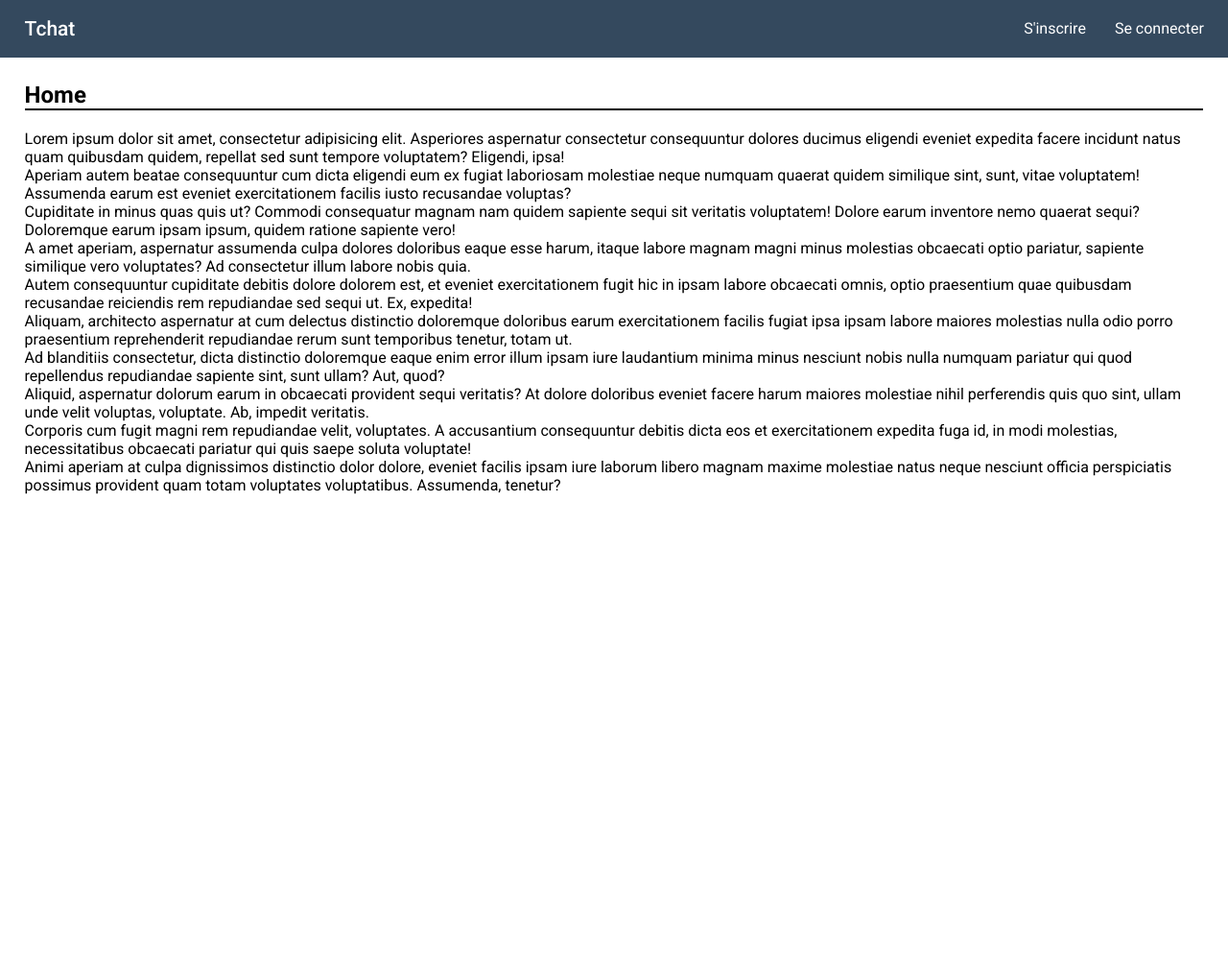
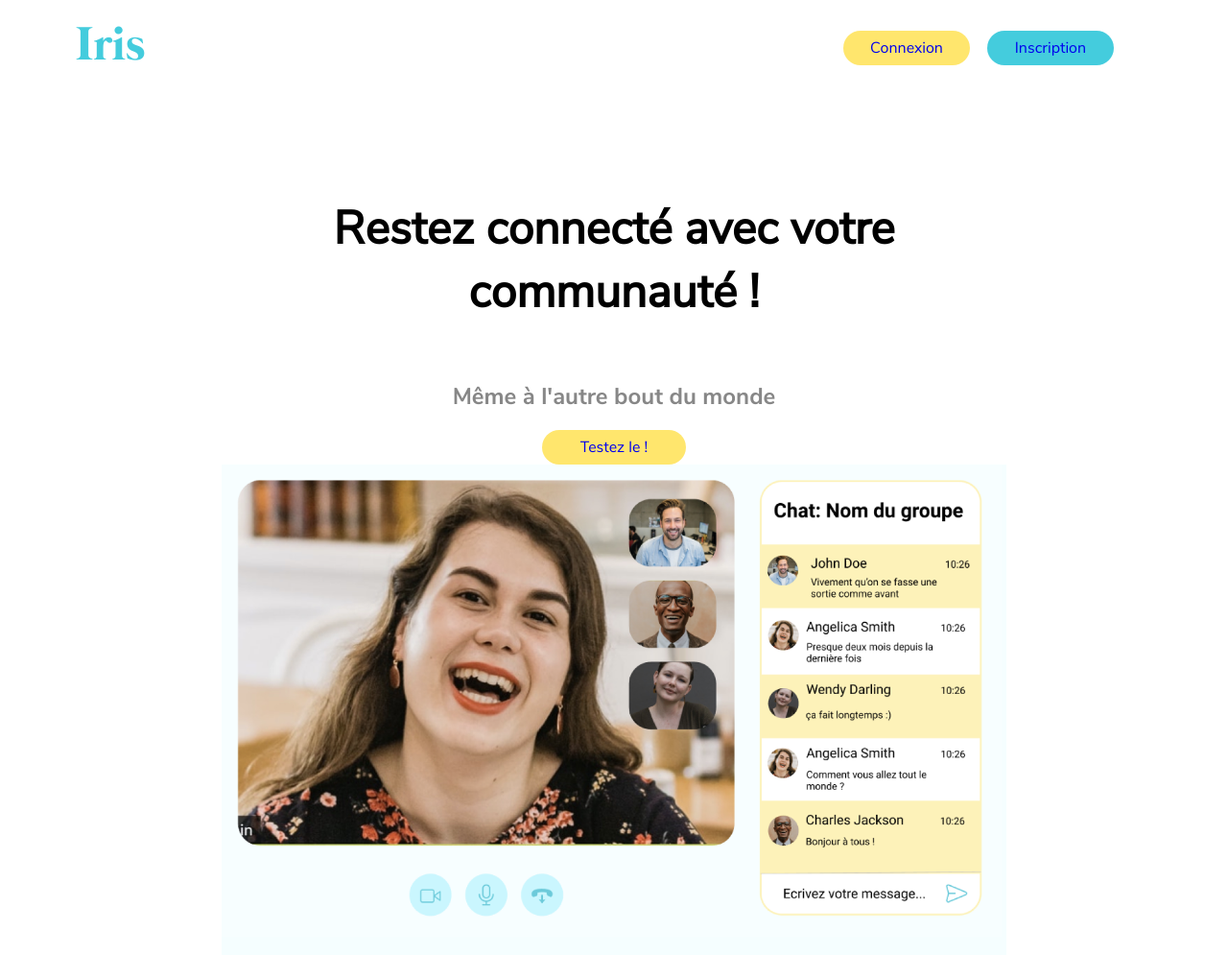
Before and after one commit to Ash-sb/Iris-appchat, a PHP site: page / in a window 1280 px wide. Shown: the whole page at 96% size. Before the commit the page ends 515 px from the top, so only its background shows below. Run offline with PHP 8.4, Linux system fonts and the light colour scheme.

Commit message:
index style and content

```diff
--- a/body/topbar.php
+++ b/body/topbar.php
@@ -1,5 +1,5 @@
 <div class="topbar">
-    <a class="app-name" href="index.php">Tchat</a>
+    <a class="app-name" href="index.php">Iris</a>
     <span class="menu">
         <?php
             if(isLogged() == 1){
@@ -9,8 +9,9 @@
                 <?php
             }else{
                 ?>
-                    <a href="index.php?page=register" class="<?php echo ($page=='register') ? 'active' : '' ?>">S'inscrire</a>
-                    <a href="index.php?page=signin" class="<?php echo ($page=='signin') ? 'active' : '' ?>">Se connecter</a>
+                    <button id="btn-connexion"><a href="index.php?page=signin" class="<?php echo ($page=='signin') ? 'active' : '' ?>">Connexion</a></button>
+                    <button id="btn-inscription"><a href="index.php?page=register" class="<?php echo ($page=='register') ? 'active' : '' ?>">Inscription</a></button>
+
                 <?php
             }
         ?>
--- a/css/style.css
+++ b/css/style.css
@@ -1,5 +1,6 @@
 *{
     box-sizing:border-box;
+    font-family: 'NunitoSans-Regular';
 }
 
 @font-face {
@@ -11,6 +12,21 @@
     url('font/app.svg?23297456#app') format('svg');
     font-weight: normal;
     font-style: normal;
+}
+
+@font-face {
+    font-family: 'Mermaid1001';
+    src: url('font/Mermaid1001.ttf') format('truetype');
+}
+
+@font-face {
+    font-family: 'NunitoSans-Regular';
+    src: url('font/NunitoSans-Regular.ttf');
+}
+
+@font-face {
+    font-family: 'NunitoSans-Bold';
+    src: url('font/NunitoSans-Bold.ttf');
 }
 
 [class^="i-"]:before, [class*=" i-"]:before {
@@ -32,7 +48,7 @@
 
 
 body{
-    font-family: Roboto;
+
     margin: 0;
     padding: 0;
 }
@@ -44,43 +60,93 @@ body{
     padding: 5px 2%;
 }
 
+/* Styles de l'index.php */
+
 .topbar{
-    background-color: #34495e;
-    height:60px;
+    display: flex;
+    justify-content: space-between;
+    align-items: center;
     width:100%;
-    line-height: 60px;
-    padding:0 2%;
-    position:fixed;
+    line-height: 100px;
+    padding:0 5%;
     top:0px;
     color: #FFF;
 }
 
 .topbar .app-name{
-    color:inherit;
+    color:#44CCDD;
     text-decoration:none;
-    font-size:21px;
-    font-weight:500;
+    font-family: 'Mermaid1001';
+    font-size: 50px;
 }
 
 .topbar .menu{
-    position:absolute;
-    right:10px;
+    display: flex;
+    margin-right: 4%;
 }
 
-.topbar .menu a{
-    color:inherit;
-    text-decoration:none;
-    float:left;
-    padding:0 15px;
+button {
+    border-radius: 50px;
+    margin: auto;
+    border:none;
+    width: 150px;
+    height:36px;
+    cursor:pointer;
+    font-size:16px;
+    outline:none;
+    background-color: #FFE66D;
 }
 
-.topbar .menu a:hover{
-    background-color: #2c3e50;
+.topbar button {
+    margin: 0 3%;
 }
 
-.topbar .menu a.active{
-    background-color: #2c3e50;
+
+
+#btn-inscription {
+    background-color: #44CCDD;
 }
+
+a {
+    text-decoration:none;
+    padding:0 15px;
+
+}
+
+a:hover {
+    font-family: 'NunitoSans-Bold';
+    font-size: 18px;
+}
+
+a:visited {
+    color: white;
+}
+
+
+main {
+    width: 95%;
+    height: 100vh;
+    margin: 0 auto;
+}
+
+.home-content {
+    display: flex;
+    flex-direction: column;
+    text-align: center;
+    margin: auto;
+    width: 70%;
+}
+
+.entete {
+    font-size: 48px;
+}
+
+.sous-titre {
+    font-family: 'NunitoSans-Bold';
+    font-size: 24px;
+    color: #878787;
+}
+
 
 .field{
     position: relative;
@@ -92,7 +158,6 @@ body{
     position: relative;
     margin: 0;
     display: block;
-
     color:  #bfbfbf;
     line-height: 16px;
     font-size: 16px;
@@ -162,24 +227,8 @@ body{
     background-color: #e74c3c;
 }
 
-button{
-    background-color:#34495e;
-    border:2px solid #34495e;
-    display:block;
-    width:100%;
-    height:36px;
-    color:#fff;
-    border-radius:2px;
-    cursor:pointer;
-    font-size:16px;
-    margin:5px 0;
-    outline:none;
-}
 
-button:hover{
-    background:none;
-    color:#34495e;
-}
+
 
 .header{
     display: block;
--- a/functions/main-functions.php
+++ b/functions/main-functions.php
@@ -3,7 +3,7 @@
     $dbhost = 'localhost';
     $dbname = 'tchat';
     $dbuser = 'root';
-    $dbpswd = '';
+    $dbpswd = 'root';
 
     try{
         $db = new PDO('mysql:host='.$dbhost.';dbname='.$dbname,$dbuser,$dbpswd, array(PDO::MYSQL_ATTR_INIT_COMMAND => 'SET NAMES utf8', PDO::ATTR_ERRMODE => PDO::ERRMODE_WARNING));
--- a/index.php
+++ b/index.php
@@ -22,7 +22,9 @@
 <html lang="fr">
     <head>
         <meta charset="UTF-8">
-        <title>Application web de tchat</title>
+        <meta http-equiv="X-UA-Compatible" content="IE=edge">
+        <meta name="viewport" content="width=device-width, initial-scale=1.0">
+        <title>Iris - Application web de tchat</title>
         <link rel="stylesheet" href="css/style.css"/>
         <link href='http://fonts.googleapis.com/css?family=Roboto:500,700,400' rel='stylesheet' type='text/css'>
     </head>
--- a/pages/home.php
+++ b/pages/home.php
@@ -1,36 +1,9 @@
-<h2 class="header">Home</h2>
-<div>Lorem ipsum dolor sit amet, consectetur adipisicing elit. Asperiores aspernatur consectetur consequuntur dolores
-    ducimus eligendi eveniet expedita facere incidunt natus quam quibusdam quidem, repellat sed sunt tempore voluptatem?
-    Eligendi, ipsa!
-</div>
-<div>Aperiam autem beatae consequuntur cum dicta eligendi eum ex fugiat laboriosam molestiae neque numquam quaerat
-    quidem similique sint, sunt, vitae voluptatem! Assumenda earum est eveniet exercitationem facilis iusto recusandae
-    voluptas?
-</div>
-<div>Cupiditate in minus quas quis ut? Commodi consequatur magnam nam quidem sapiente sequi sit veritatis voluptatem!
-    Dolore earum inventore nemo quaerat sequi? Doloremque earum ipsam ipsum, quidem ratione sapiente vero!
-</div>
-<div>A amet aperiam, aspernatur assumenda culpa dolores doloribus eaque esse harum, itaque labore magnam magni minus
-    molestias obcaecati optio pariatur, sapiente similique vero voluptates? Ad consectetur illum labore nobis quia.
-</div>
-<div>Autem consequuntur cupiditate debitis dolore dolorem est, et eveniet exercitationem fugit hic in ipsam labore
-    obcaecati omnis, optio praesentium quae quibusdam recusandae reiciendis rem repudiandae sed sequi ut. Ex, expedita!
-</div>
-<div>Aliquam, architecto aspernatur at cum delectus distinctio doloremque doloribus earum exercitationem facilis fugiat
-    ipsa ipsam labore maiores molestias nulla odio porro praesentium reprehenderit repudiandae rerum sunt temporibus
-    tenetur, totam ut.
-</div>
-<div>Ad blanditiis consectetur, dicta distinctio doloremque eaque enim error illum ipsam iure laudantium minima minus
-    nesciunt nobis nulla numquam pariatur qui quod repellendus repudiandae sapiente sint, sunt ullam? Aut, quod?
-</div>
-<div>Aliquid, aspernatur dolorum earum in obcaecati provident sequi veritatis? At dolore doloribus eveniet facere harum
-    maiores molestiae nihil perferendis quis quo sint, ullam unde velit voluptas, voluptate. Ab, impedit veritatis.
-</div>
-<div>Corporis cum fugit magni rem repudiandae velit, voluptates. A accusantium consequuntur debitis dicta eos et
-    exercitationem expedita fuga id, in modi molestias, necessitatibus obcaecati pariatur qui quis saepe soluta
-    voluptate!
-</div>
-<div>Animi aperiam at culpa dignissimos distinctio dolor dolore, eveniet facilis ipsam iure laborum libero magnam maxime
-    molestiae natus neque nesciunt officia perspiciatis possimus provident quam totam voluptates voluptatibus.
-    Assumenda, tenetur?
-</div>
+<main>
+    <section class="home-content">
+        <h1 class="entete">Restez connecté avec votre communauté !</h1>
+        <h2 class="sous-titre">Même à l'autre bout du monde</h2>
+        <button><a href="index.php?page=register">Testez le !</a></button>
+        <img src="img/Iris_app.webp">
+    </section>
+
+</main>
```
Also changed, not shown: css/font/Mermaid1001.ttf (added), css/font/NunitoSans-Bold.ttf (added), css/font/NunitoSans-Regular.ttf (added), img/Iris_app.webp (renamed from stream/asset/img/Iris_app.webp), 1 other file.
